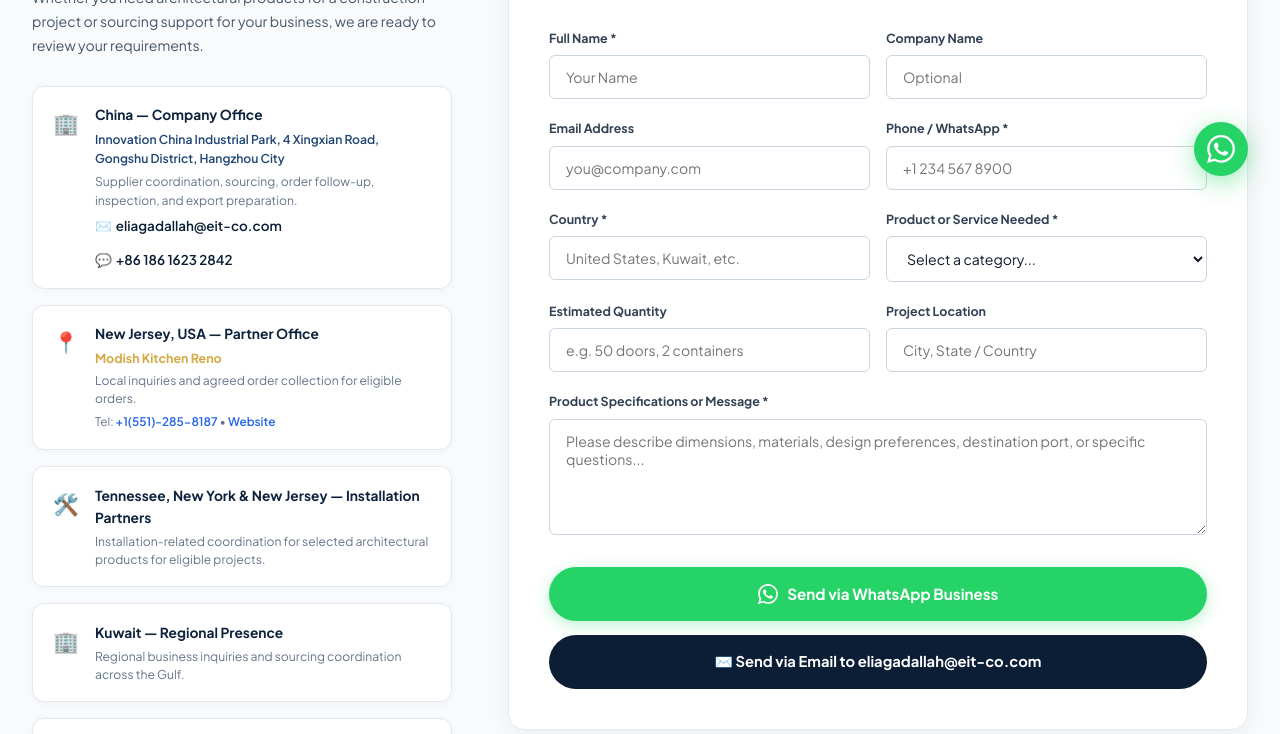
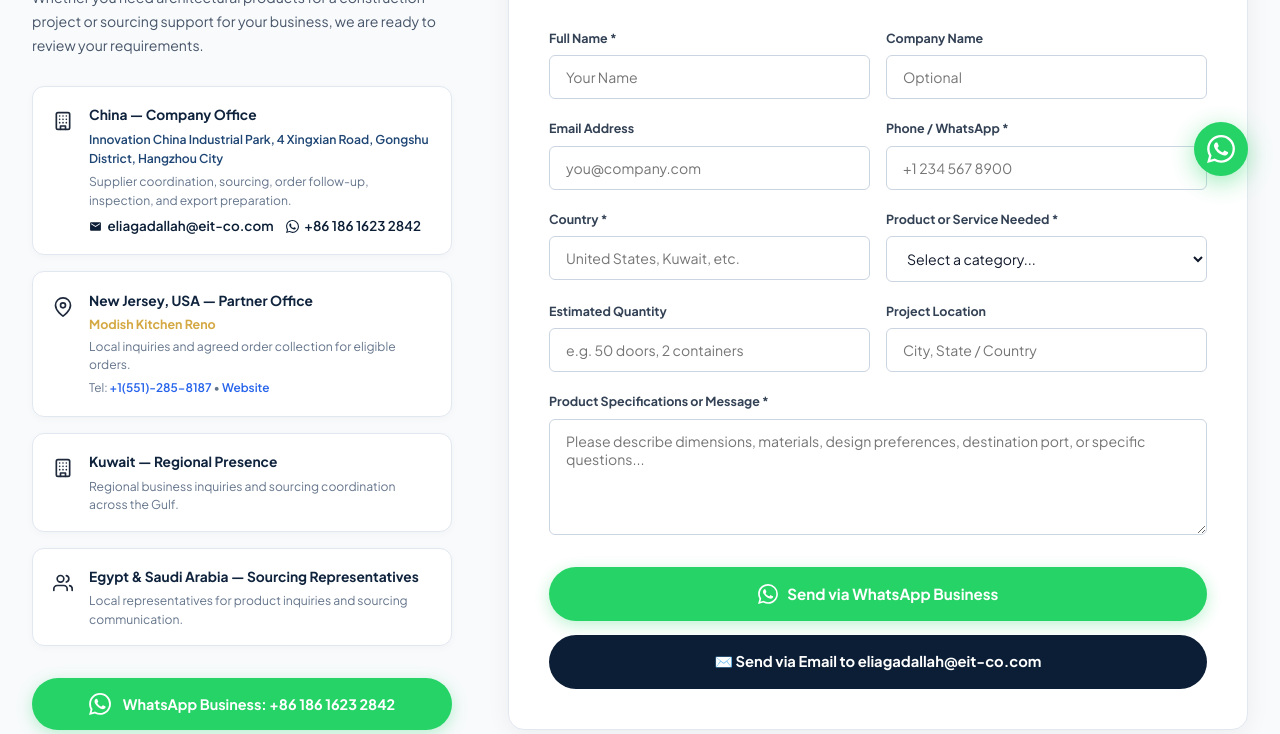
Before and after one commit to AbanoubAzer/smith-website, an Astro site in the folder smith-website/: page /smith-website/contact in a window 1280 px wide. Shown: the part 592-1326 px from the top of the page. Built offline with nearby package versions, Linux system fonts and the light colour scheme; Astro itself is replaced by a stand-in of ours.

Commit message:
feat: remove Tennessee, NY & NJ installation partners across all pages

```diff
--- a/smith-website/src/i18n/translations.ts
+++ b/smith-website/src/i18n/translations.ts
@@ -127,7 +127,7 @@ export const translations = {
           { icon: 'globe', title: 'Global Sourcing', desc: 'From China and beyond' },
           { icon: 'shield', title: 'Inspection & Documentation', desc: 'Quality control and customs support' },
           { icon: 'ship', title: 'Sea & Air Freight', desc: 'Reliable and cost-effective shipping' },
-          { icon: 'users', title: 'Local Partners', desc: 'Installation and handover support in the U.S.' },
+          { icon: 'users', title: 'Local Partners', desc: 'Local coordination and handover support in the U.S.' },
         ],
       },
       products: {
@@ -590,7 +590,7 @@ export const translations = {
           { icon: 'globe', title: 'التوريد العالمي', desc: 'من كبرى المصانع في الصين وما بعدها' },
           { icon: 'shield', title: 'الفحص والتوثيق', desc: 'مراقبة جودة صارمة ودعم التخليص الجمركي' },
           { icon: 'ship', title: 'الشحن البحري والجوي', desc: 'شحن موثوق، مدروس التكلفة، وجداول زمنية منضبطة' },
-          { icon: 'users', title: 'شركاء محليون', desc: 'دعم التركيب والتسليم داخل الولايات المتحدة' },
+          { icon: 'users', title: 'شركاء محليون', desc: 'دعم التنسيق والتسليم المحلي داخل الولايات المتحدة' },
         ],
       },
       products: {
--- a/smith-website/src/pages/contact/index.astro
+++ b/smith-website/src/pages/contact/index.astro
@@ -57,18 +57,24 @@ const productOptions = [
           <div class="office-cards">
             <!-- China -->
             <div class="office-card" id="office-china">
-              <div class="office-icon">🏢</div>
+              <div class="office-icon">
+                <svg width="20" height="20" viewBox="0 0 24 24" fill="none" stroke="currentColor" stroke-width="2" stroke-linecap="round" stroke-linejoin="round">
+                  <rect x="4" y="2" width="16" height="20" rx="2" ry="2"/>
+                  <path d="M9 22v-4h6v4"/>
+                  <path d="M8 6h.01M16 6h.01M12 6h.01M8 10h.01M12 10h.01M16 10h.01M8 14h.01M12 14h.01M16 14h.01"/>
+                </svg>
+              </div>
               <div>
                 <div class="office-name">China — Company Office</div>
                 <div class="office-address">{b.chinaAddress}</div>
                 <div class="office-desc">Supplier coordination, sourcing, order follow-up, inspection, and export preparation.</div>
                 <div class="office-links" style="margin-top:0.4rem; display:flex; flex-wrap:wrap; gap:0.75rem; font-size:0.84rem;">
-                  <a href={`mailto:${b.email}`} style="color:#0b1e36; text-decoration:none; font-weight:600; display:inline-flex; align-items:center; gap:0.25rem;">
-                    <span>✉️</span>
+                  <a href={`mailto:${b.email}`} style="color:#0b1e36; text-decoration:none; font-weight:600; display:inline-flex; align-items:center; gap:0.35rem;">
+                    <svg width="13" height="13" viewBox="0 0 24 24" fill="currentColor"><path d="M20 4H4c-1.1 0-1.99.9-1.99 2L2 18c0 1.1.9 2 2 2h16c1.1 0 2-.9 2-2V6c0-1.1-.9-2-2-2zm0 4l-8 5-8-5V6l8 5 8-5v2z"/></svg>
                     <span>{b.email}</span>
                   </a>
-                  <a href={`https://wa.me/${b.whatsappRaw}`} target="_blank" rel="noopener noreferrer" style="color:#0b1e36; text-decoration:none; font-weight:600; display:inline-flex; align-items:center; gap:0.25rem;">
-                    <span>💬</span>
+                  <a href={`https://wa.me/${b.whatsappRaw}`} target="_blank" rel="noopener noreferrer" style="color:#0b1e36; text-decoration:none; font-weight:600; display:inline-flex; align-items:center; gap:0.35rem;">
+                    <svg width="13" height="13" viewBox="0 0 24 24" fill="currentColor"><path d="M17.472 14.382c-.297-.149-1.758-.867-2.03-.967-.273-.099-.471-.148-.67.15-.197.297-.767.966-.94 1.164-.173.199-.347.223-.644.075-.297-.15-1.255-.463-2.39-1.475-.883-.788-1.48-1.761-1.653-2.059-.173-.297-.018-.458.13-.606.134-.133.298-.347.446-.52.149-.174.198-.298.298-.497.099-.198.05-.371-.025-.52-.075-.149-.669-1.612-.916-2.207-.242-.579-.487-.5-.669-.51-.173-.008-.371-.01-.57-.01-.198 0-.52.074-.792.372-.272.297-1.04 1.016-1.04 2.479 0 1.462 1.065 2.875 1.213 3.074.149.198 2.096 3.2 5.077 4.487.709.306 1.262.489 1.694.625.712.227 1.36.195 1.871.118.571-.085 1.758-.719 2.006-1.413.248-.694.248-1.289.173-1.413-.074-.124-.272-.198-.57-.347m-5.421 7.403h-.004a9.87 9.87 0 01-5.031-1.378l-.361-.214-3.741.982.998-3.648-.235-.374a9.86 9.86 0 01-1.51-5.26c.001-5.45 4.436-9.884 9.888-9.884 2.64 0 5.122 1.03 6.988 2.898a9.825 9.825 0 012.893 6.994c-.003 5.45-4.437 9.884-9.885 9.884m8.413-18.297A11.815 11.815 0 0012.05 0C5.495 0 .16 5.335.157 11.892c0 2.096.547 4.142 1.588 5.945L.057 24l6.305-1.654a11.882 11.882 0 005.683 1.448h.005c6.554 0 11.89-5.335 11.893-11.893a11.821 11.821 0 00-3.48-8.413z"/></svg>
                     <span>{b.whatsapp}</span>
                   </a>
                 </div>
@@ -77,7 +83,12 @@ const productOptions = [
 
             <!-- USA Partner -->
             <div class="office-card" id="office-usa">
-              <div class="office-icon">📍</div>
+              <div class="office-icon">
+                <svg width="20" height="20" viewBox="0 0 24 24" fill="none" stroke="currentColor" stroke-width="2" stroke-linecap="round" stroke-linejoin="round">
+                  <path d="M21 10c0 7-9 13-9 13s-9-6-9-13a9 9 0 0 1 18 0z"/>
+                  <circle cx="12" cy="10" r="3"/>
+                </svg>
+              </div>
               <div>
                 <div class="office-name">New Jersey, USA — Partner Office</div>
                 <div class="office-partner-title">{b.usPartnerName}</div>
@@ -89,18 +100,15 @@ const productOptions = [
               </div>
             </div>
 
-            <!-- Installation Partners -->
-            <div class="office-card" id="office-install">
-              <div class="office-icon">🛠️</div>
-              <div>
-                <div class="office-name">Tennessee, New York & New Jersey — Installation Partners</div>
-                <div class="office-desc">Installation-related coordination for selected architectural products for eligible projects.</div>
-              </div>
-            </div>
-
             <!-- Kuwait -->
             <div class="office-card" id="office-kuwait">
-              <div class="office-icon">🏢</div>
+              <div class="office-icon">
+                <svg width="20" height="20" viewBox="0 0 24 24" fill="none" stroke="currentColor" stroke-width="2" stroke-linecap="round" stroke-linejoin="round">
+                  <rect x="4" y="2" width="16" height="20" rx="2" ry="2"/>
+                  <path d="M9 22v-4h6v4"/>
+                  <path d="M8 6h.01M16 6h.01M12 6h.01M8 10h.01M12 10h.01M16 10h.01M8 14h.01M12 14h.01M16 14h.01"/>
+                </svg>
+              </div>
               <div>
                 <div class="office-name">Kuwait — Regional Presence</div>
                 <div class="office-desc">Regional business inquiries and sourcing coordination across the Gulf.</div>
@@ -109,7 +117,14 @@ const productOptions = [
 
             <!-- Egypt & Saudi Arabia -->
             <div class="office-card" id="office-egypt">
-              <div class="office-icon">👥</div>
+              <div class="office-icon">
+                <svg width="20" height="20" viewBox="0 0 24 24" fill="none" stroke="currentColor" stroke-width="2" stroke-linecap="round" stroke-linejoin="round">
+                  <path d="M17 21v-2a4 4 0 0 0-4-4H5a4 4 0 0 0-4 4v2"/>
+                  <circle cx="9" cy="7" r="4"/>
+                  <path d="M23 21v-2a4 4 0 0 0-3-3.87"/>
+                  <path d="M16 3.13a4 4 0 0 1 0 7.75"/>
+                </svg>
+              </div>
               <div>
                 <div class="office-name">Egypt & Saudi Arabia — Sourcing Representatives</div>
                 <div class="office-desc">Local representatives for product inquiries and sourcing communication.</div>
--- a/smith-website/src/pages/global-sourcing/index.astro
+++ b/smith-website/src/pages/global-sourcing/index.astro
@@ -38,10 +38,10 @@ const services = [
     id: 'freight',
   },
   {
-    icon: '🔧',
+    icon: '🤝',
     title: 'Local Handover & Partner Support',
-    desc: 'Through our U.S. partner network in New Jersey, New York, and Tennessee, we coordinate local handover and installation support for eligible orders.',
-    id: 'installation',
+    desc: 'Through our U.S. partner network in New Jersey, we coordinate local client inquiries and handover support for eligible orders.',
+    id: 'partner-support',
   },
 ];
 ---
```
Also changed, not shown: smith-website/src/pages/our-network/index.astro (+0 -9 lines).
